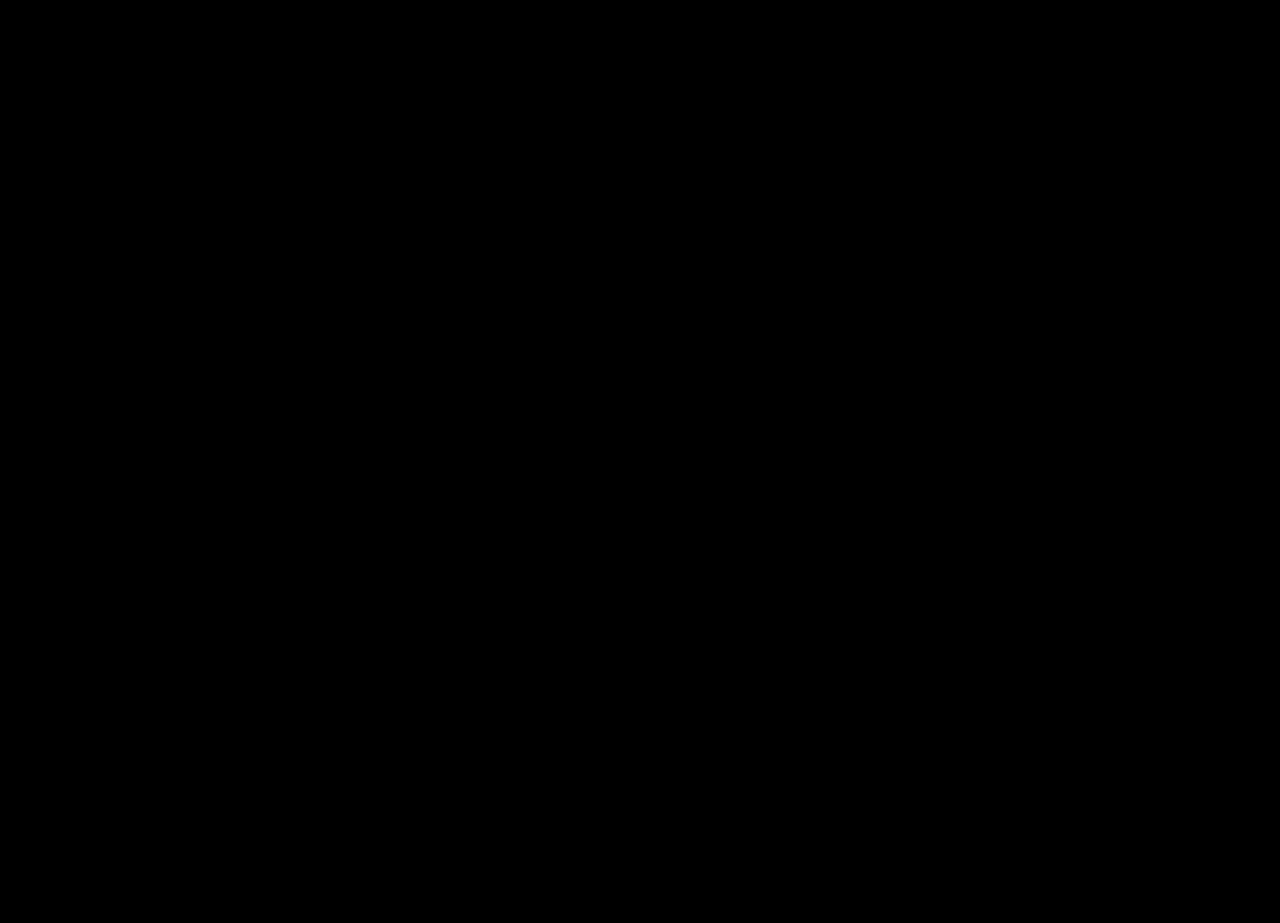
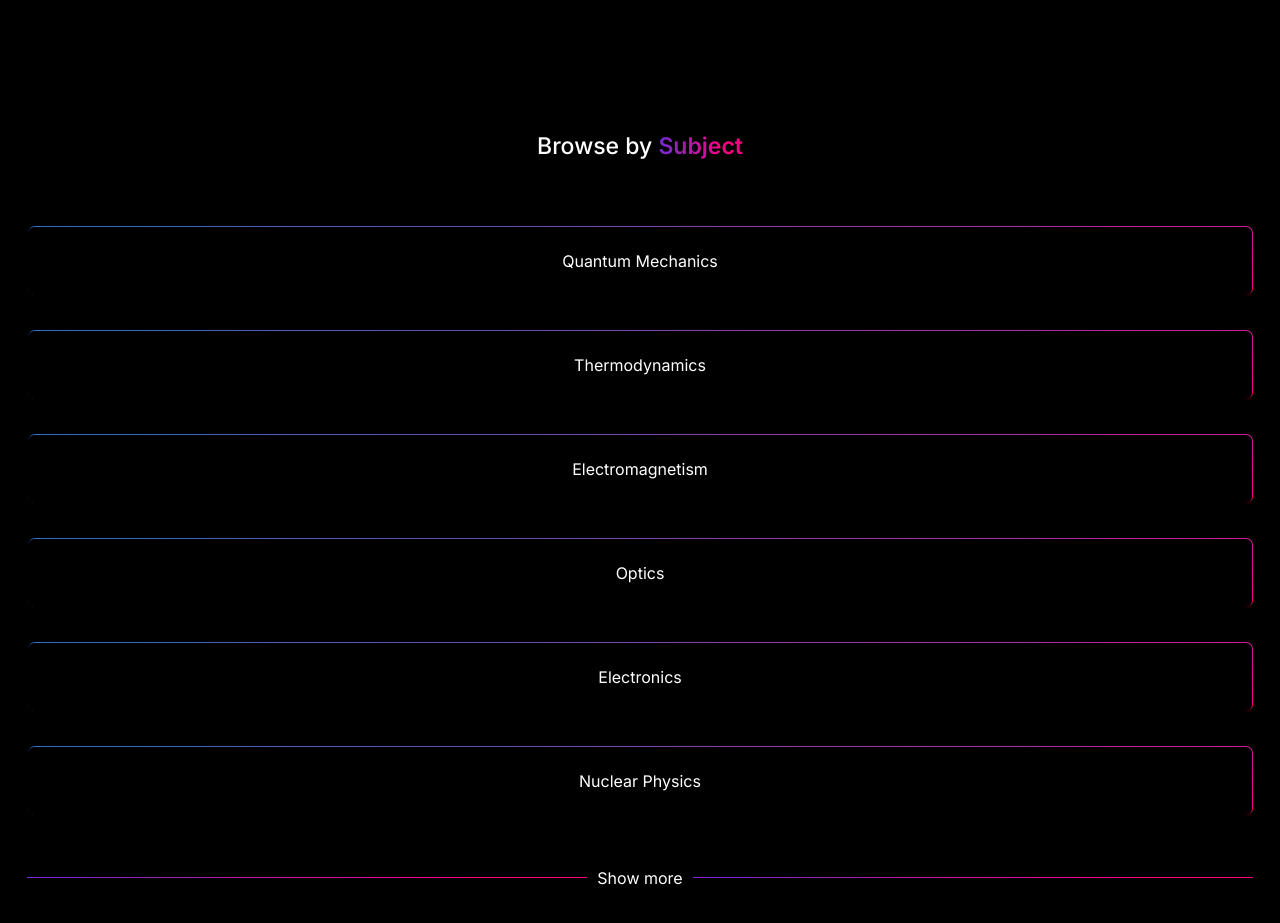
Before and after one commit to FarisPalayi/phybooks, a Next.js app: page / in a window 1280 px wide. Shown: the part 1286-2209 px from the top of the page. Before the commit the page ends 1384 px from the top, so only its background shows below. Built offline with nearby package versions, Linux system fonts and the light colour scheme.

Commit message:
add subject section

```diff
--- a/src/app/components/Main.js
+++ b/src/app/components/Main.js
@@ -1,12 +1,14 @@
-import { SemesterGrid } from "./SemesterGrid";
+import SemesterGrid from "./SemesterGrid";
 import styles from "../styles/components/Main.module.scss";
 import Intro from "./Intro.js";
+import Subject from "./Subject.js";
 
 export default function Main() {
   return (
     <main className={styles.main}>
       <Intro />
       <SemesterGrid />
+      <Subject />
     </main>
   );
 }
--- a/src/app/components/SemesterGrid.js
+++ b/src/app/components/SemesterGrid.js
@@ -1,7 +1,6 @@
-import React from "react";
 import styles from "../styles/components/SemesterGrid.module.scss";
 
-export function SemesterGrid() {
+export default function SemesterGrid() {
   const semesterInRoman = ["I", "II", "III", "IV", "V", "VI"];
 
   return (
--- /dev/null
+++ b/src/app/components/Subject.js
@@ -0,0 +1,28 @@
+import styles from "../styles/components/Subject.module.scss";
+
+export default function Subject() {
+  const subjects = [
+    "Quantum Mechanics",
+    "Thermodynamics",
+    "Electromagnetism",
+    "Optics",
+    "Electronics",
+    "Nuclear Physics",
+  ];
+
+  return (
+    <section className={styles.subject}>
+      <h2 className={styles.subjectTitle}>
+        Browse by <span>Subject</span>
+      </h2>
+      <div className={styles.subjectGrid}>
+        {subjects.map((sub, i) => (
+          <a href="#" className={styles.gridItem} key={i}>
+            {sub}
+          </a>
+        ))}
+      </div>
+      <button className={styles.showMore}>Show more</button>
+    </section>
+  );
+}
--- a/src/app/styles/abstracts/_index.scss
+++ b/src/app/styles/abstracts/_index.scss
@@ -1,3 +1,4 @@
 @forward "variables";
+@forward "extends";
 @forward "mixins";
 @forward "functions";
--- a/src/app/styles/abstracts/_variables.scss
+++ b/src/app/styles/abstracts/_variables.scss
@@ -1,3 +1,4 @@
 $bg-color: #000000;
 $text-color: #ffffff;
-$black-blue-grad: 92deg, #007cf0 -2.85%, #00dfd8 84.03%; // this and variable --black-blue-grad are slightly different
+$black-blue-grad-border: 92deg, #007cf0 -2.85%, #00dfd8 84.03%; // this and variable --black-blue-grad are slightly different
+$rose-pink-grad-border: #286fca, #ff0080;
--- a/src/app/styles/components/SemesterGrid.module.scss
+++ b/src/app/styles/components/SemesterGrid.module.scss
@@ -1,17 +1,13 @@
 @use "../abstracts/" as *;
 
 .semester {
-  margin-bottom: rem(100); //! remove this
 }
 
 .semesterTitle {
-  font-size: rem(23);
-  font-weight: 500;
   margin-bottom: rem(66);
 
-  & span {
+  & > span {
     @include grad-text;
-    font-weight: 600;
   }
 }
 
@@ -25,7 +21,6 @@
   font-size: rem(16);
   background-color: $bg-color;
   border-radius: rem(6);
-  box-shadow: 0 0 rem(20) rgba(0, 0, 0, 0.1);
   isolation: isolate; // important for border gradient to work
 }
 
@@ -37,7 +32,7 @@
   background-color: $bg-color;
 
   @include border-grad($border-width: 0.5px) {
-    border-image: linear-gradient($black-blue-grad);
+    border-image: linear-gradient($black-blue-grad-border);
   }
 
   border-radius: rem(7);
--- /dev/null
+++ b/src/app/styles/components/Subject.module.scss
@@ -0,0 +1,51 @@
+@use "../abstracts/" as *;
+
+.subject {
+  margin-bottom: rem(100); //! remove this
+}
+
+.subjectTitle {
+  margin-bottom: rem(66);
+
+  & > span {
+    @include grad-text(var(--purple-pink-grad));
+  }
+}
+
+.subjectGrid {
+  @include flex-column;
+  gap: rem(34);
+  font-size: rem(16);
+  isolation: isolate; // important for border gradient to work
+}
+
+.gridItem {
+  padding: rem(22);
+  text-align: center;
+  color: white;
+  background-color: $bg-color;
+
+  @include border-grad(
+    $border-width: 0.5px,
+    $grad-color: $rose-pink-grad-border
+  );
+
+  border-radius: rem(7);
+}
+
+.showMore {
+  @include flex-row;
+  justify-content: center;
+  align-items: center;
+  gap: rem(10);
+  margin-top: rem(50);
+  width: 100%; // important
+
+  &::before,
+  &::after {
+    content: "";
+    flex: 1;
+    height: 1px;
+    background: var(--purple-pink-grad);
+  }
+}
--- a/src/app/styles/global.scss
+++ b/src/app/styles/global.scss
@@ -2,7 +2,8 @@
 
 :root {
   --header-height: 66px; // update this value if necessary
-  --black-blue-grad: linear-gradient(92deg, #007cf0 -2.85%, #00dfd8 84.03%)
+  --black-blue-grad: linear-gradient(92deg, #007cf0 -2.85%, #00dfd8 84.03%);
+  --purple-pink-grad: linear-gradient(90deg, #7928ca 5.26%, #ff0080 78.18%);
 }
 
 html {
@@ -35,7 +36,21 @@ button {
   @include reset-button;
 }
 
-h1, h2, h3, h4, h5, h6 {
+h1,
+h2,
+h3,
+h4,
+h5,
+h6 {
   margin: 0;
   text-align: center;
 }
+
+h2 {
+  font-size: rem(23);
+  font-weight: 500;
+
+  & > span {
+    font-weight: 600;
+  }
+}
```
Also changed, not shown: src/app/styles/abstracts/_extends.scss (added).
